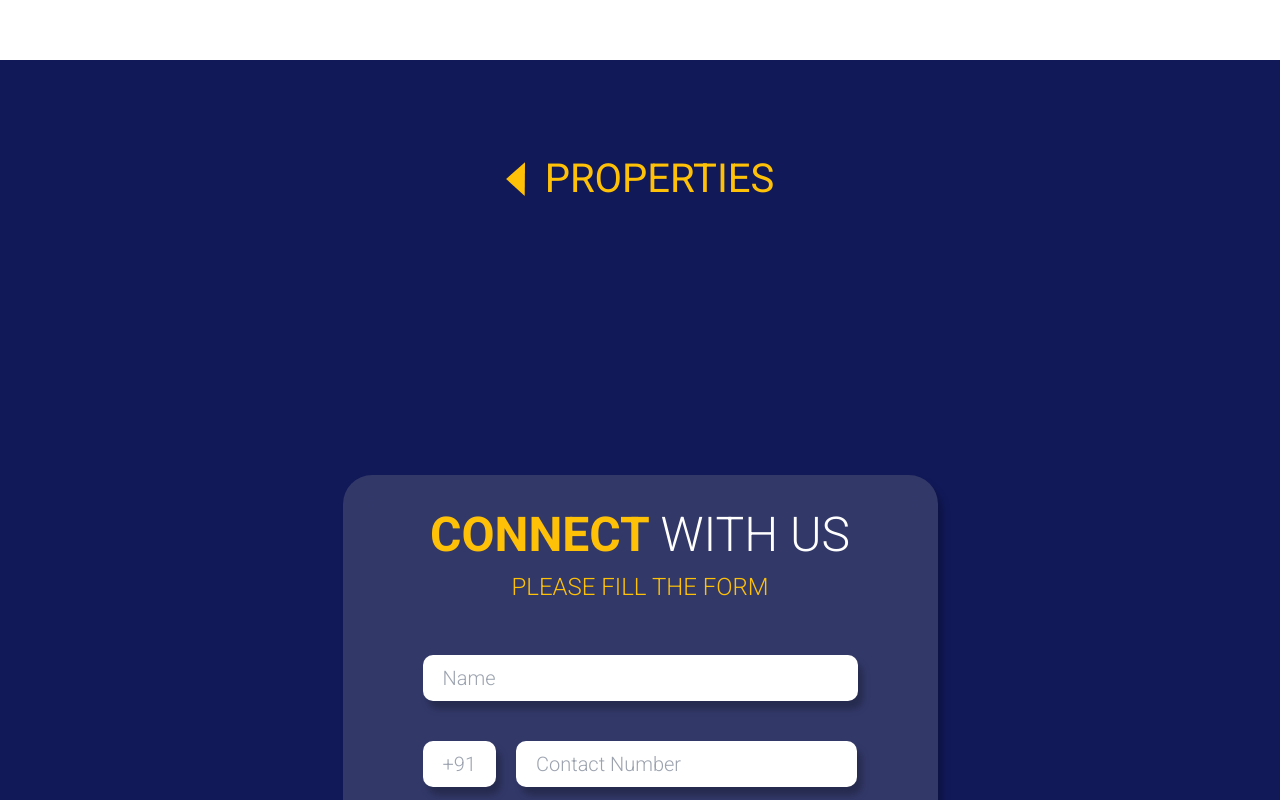
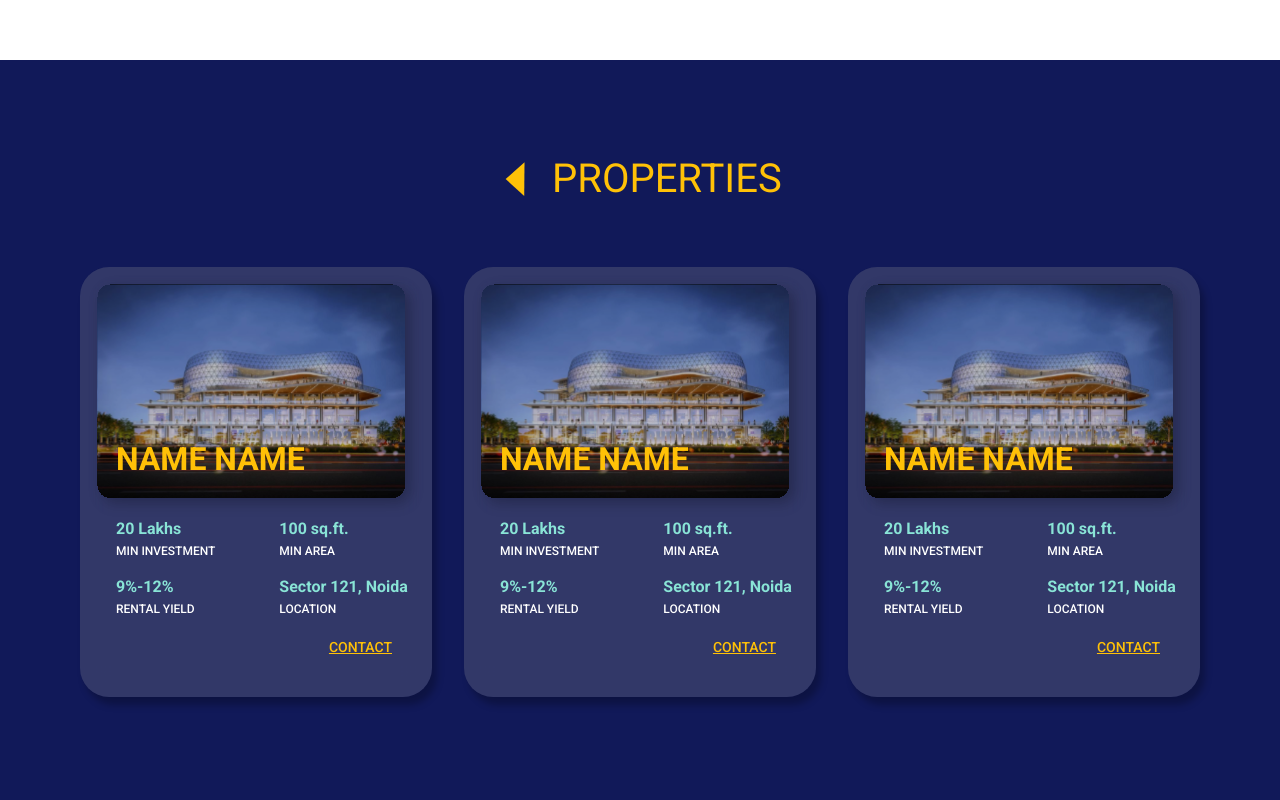
Before and after one commit to ayomidedaniel1/dhandolat, a React (Vite) app: page / in a window 1280 px wide. Shown: the part 820-1620 px from the top of the page. Built offline with nearby package versions, Linux system fonts and the light colour scheme.

Commit message:
feat: designed properties component

```diff
--- a/src/components/Properties.jsx
+++ b/src/components/Properties.jsx
@@ -1,14 +1,59 @@
 import icon from '../assets/icon.svg';
+import property from '../assets/property.svg';
+import next from '../assets/next.svg';
 
 const Properties = () => {
+  const landMark = [1, 2, 3];
+
   return (
     <div className="section__padding">
-      <div className='xl:container xl:mx-auto pb-10 md:pb-28'>
-        <div className="flex flex-row justify-center items-center gap-5">
-          <img src={icon} alt="img" />
-          <h1 className="font-roboto text-center font-normal text-[40px] leading-[46.88px] text-[#FFC107] uppercase my-4 md:my-8">
+      <div className='xl:container xl:mx-auto pb-10 md:pb-28 mb-14 lg:mb-32'>
+        <div className="flex flex-row justify-center items-center gap-1 lg:gap-5">
+          <img src={icon} alt="img" className='w-6 lg:w-[33.71px] h-6 lg:h-[33.71px]' />
+          <h1 className="font-roboto text-center font-normal text-3xl lg:text-[40px] leading-[46.88px] text-[#FFC107] uppercase my-4 md:my-8">
             PROPERTIES
           </h1>
+        </div>
+
+        <div className="flex flex-col lg:flex-row gap-8 justify-between items-center mt-6 lg:mt-8">
+          {landMark.map(i => (
+            <div className='property p-1 lg:p-2 pb-10 lg:pb-20' key={i}>
+              <div className="relative">
+                <img src={property} alt="img" />
+                <span className='absolute bottom-10 left-7 text-[#FFC107] font-semibold text-2xl lg:text-[32px] leading-9 uppercase font-roboto'>name name</span>
+              </div>
+
+              <div className="flex flex-row justify-start items-center gap-12 lg:gap-16 pl-7">
+                <div className="flex flex-col">
+                  <div className="flex flex-col justify-center items-start">
+                    <span className="font-roboto font-semibold lg:text-base text-xs text-[#89E4D6]">20 Lakhs</span>
+                    <span className="font-roboto font-medium lg:text-xs text-[8px] mt-[2px] text-[#FFFFFF]">MIN INVESTMENT</span>
+                  </div>
+
+                  <div className="flex flex-col justify-center items-start mt-3 lg:mt-4">
+                    <span className="font-roboto font-semibold lg:text-base text-xs text-[#89E4D6]">9%-12%</span>
+                    <span className="font-roboto font-medium lg:text-xs text-[8px] mt-[2px] text-[#FFFFFF]">RENTAL YIELD</span>
+                  </div>
+                </div>
+
+                <div className="flex flex-col">
+                  <div className="flex flex-col justify-center items-start">
+                    <span className="font-roboto font-semibold lg:text-base text-xs text-[#89E4D6]">100 sq.ft.</span>
+                    <span className="font-roboto font-medium lg:text-xs text-[8px] mt-[2px] text-[#FFFFFF]">MIN AREA</span>
+                  </div>
+
+                  <div className="flex flex-col justify-center items-start mt-3 lg:mt-4">
+                    <span className="font-roboto font-semibold lg:text-base text-xs text-[#89E4D6]">Sector 121, Noida</span>
+                    <span className="font-roboto font-medium lg:text-xs text-[8px] mt-[2px] text-[#FFFFFF]">LOCATION</span>
+                  </div>
+                </div>
+              </div>
+
+              <span className="uppercase font-roboto text-[#FFC107] underline font-medium text-xs lg:text-sm absolute bottom-10 right-10 cursor-pointer">
+                contact
+              </span>
+            </div>
+          ))}
         </div>
       </div>
     </div>
--- a/src/index.css
+++ b/src/index.css
@@ -42,9 +42,13 @@ body {
 }
 
 .whatsapp {
-  /* width: 304px; */
-  /* height: 76px; */
+  background: rgba(150, 150, 150, 0.25);
+  box-shadow: 5px 8px 7px rgba(0, 0, 0, 0.25);
+  backdrop-filter: blur(13px);
+  border-radius: 29px;
+}
 
+.property {
   background: rgba(150, 150, 150, 0.25);
   box-shadow: 5px 8px 7px rgba(0, 0, 0, 0.25);
   backdrop-filter: blur(13px);
```
Also changed, not shown: src/assets/next.svg (added), src/assets/property.svg (added).
